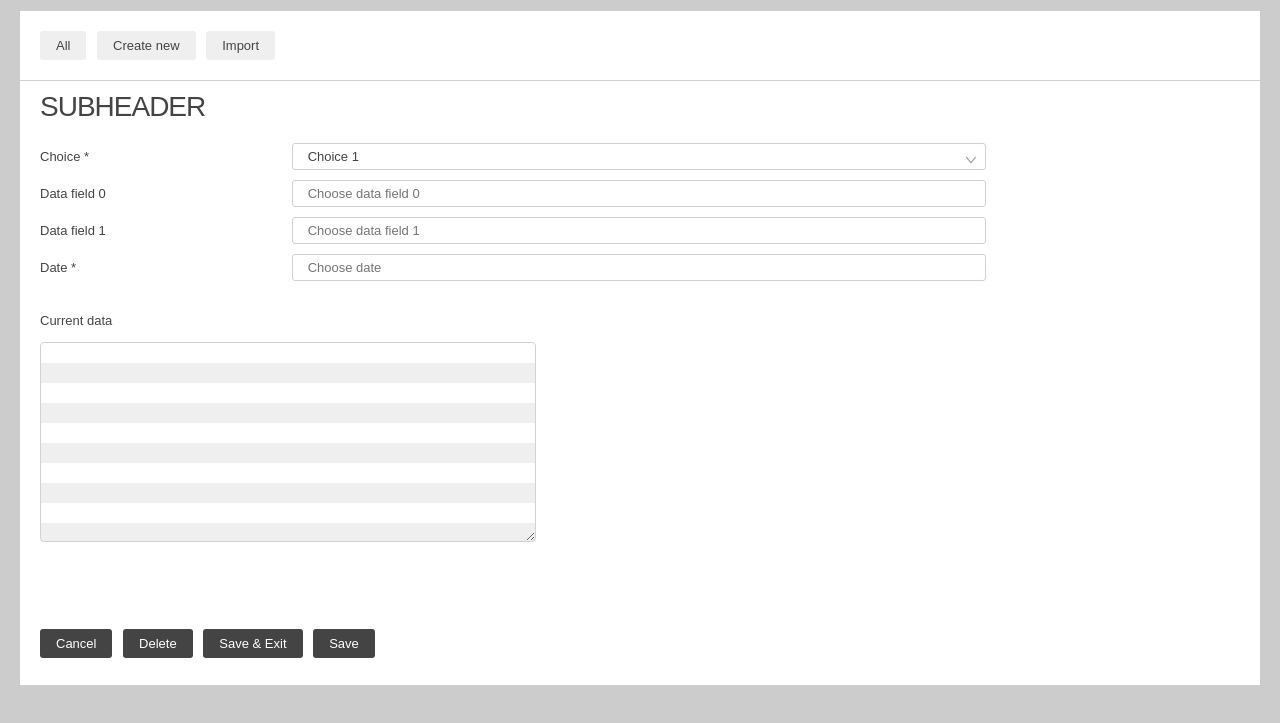
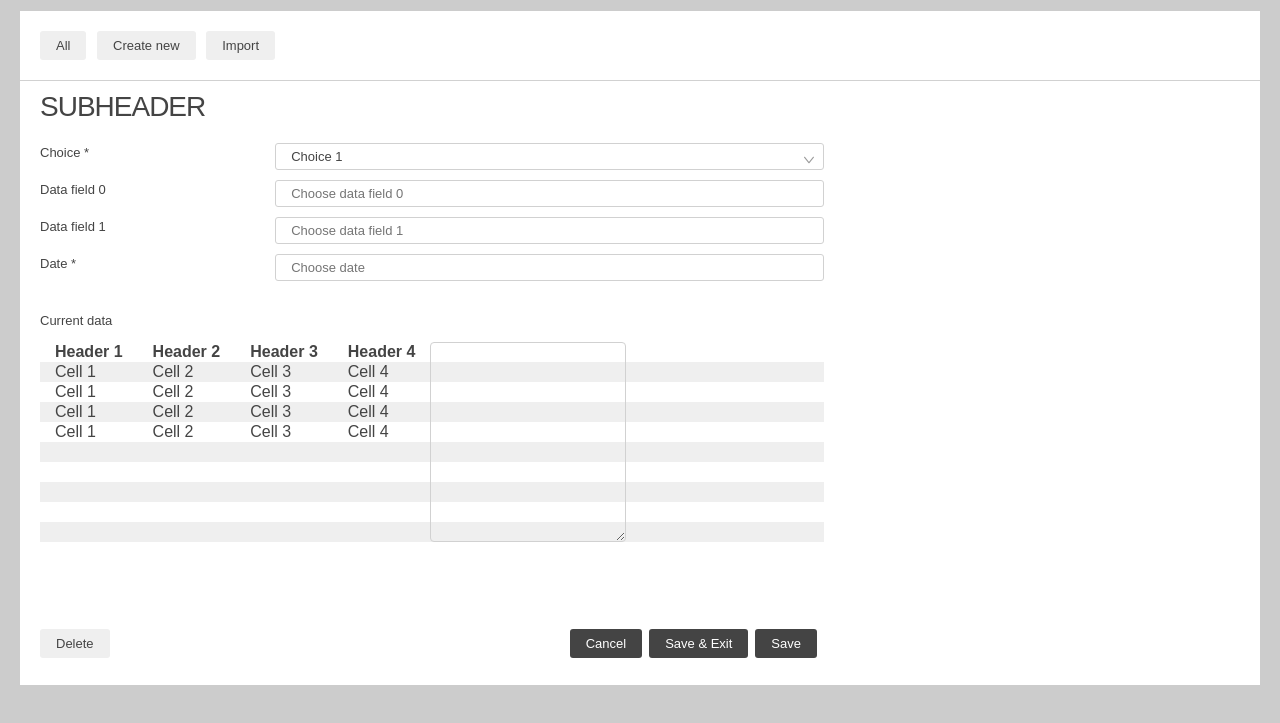
Before and after one commit to larvit/larvitadmingui, a website: page public/index.html in a window 1280 px wide. Shown: the part 109-832 px from the top of the page. Drawn offline with Linux system fonts and the light colour scheme.

Commit message:
tuning bottom action bar and trying out zebra table

```diff
--- a/public/css/general.css
+++ b/public/css/general.css
@@ -69,14 +69,6 @@ legend
 	margin-bottom:                  0;
 }
 
-textarea.zebra
-{
-	font-size:                      16px;
-	line-height:                    20px;
-	padding:                        0;
-	background-image:               repeating-linear-gradient(rgb(255, 255, 255), rgb(255, 255, 255) 20px, rgb(239, 239, 239) 20px, rgb(239, 239, 239) 40px);
-}
-
 /* Remove ugly dotted outline around links */
 ::-moz-focus-inner,
 :active,
--- a/public/css/shared.css
+++ b/public/css/shared.css
@@ -176,17 +176,18 @@
 	width:                          70%;
 }
 
-.vert_field_wrap label,
+.vert_field_wrap label
+{
+	display:                        block;
+	width:                          auto;
+	margin-bottom:                  1rem;
+}
+
 .vert_field_wrap .select_wrapper,
 .vert_field_wrap .input_wrapper
 {
-	display:                        block;
-	width:                          50%;
-}
-
-.vert_field_wrap label
-{
-	margin-bottom:                  1rem;
+	display:                        inline-block;
+	width:                          25%;
 }
 
 .vert_field_wrap .input_wrapper textarea
@@ -196,6 +197,33 @@
 	height:                         20rem;
 	border:                         1px solid #d1d1d1;
 }
+
+.zebra
+{
+	background-image:               repeating-linear-gradient(rgb(255, 255, 255), rgb(255, 255, 255) 20px, rgb(239, 239, 239) 20px, rgb(239, 239, 239) 40px);
+}
+
+	.zebra textarea,
+	.zebra table
+	{
+		font-size:                      16px;
+		line-height:                    20px;
+		padding:                        0;
+		background:                     transparent;
+		float:                          left;
+	}
+
+		.zebra table th,
+		.zebra table td
+		{
+			padding:                        0 1.5rem;
+			border:                         0;
+		}
+
+	.zebra textarea
+	{
+		padding-top:                    2rem;
+	}
 
 /* jQuery UI theming */
 .ui-widget-content
--- a/public/index.html
+++ b/public/index.html
@@ -234,12 +234,12 @@
 
 							<form class="toolbar_form read_update_delete_form" id="read_update_delete_form" method="post">
 								<div id="content_form_top" class="row wrap_row">
-									<div class="ten columns form_body">
+									<div class="eight columns form_body">
 
 										<div class="row wrap_small_row">
 											<div class="hor_field_wrap">
 												<label for="data_choice" class="strong">Choice *</label>
-												<div class="select_wrapper">
+												<div class="u-pull-right select_wrapper">
 													<div class="sel_wrap">
 														<select id="data_type" name="data_type">
 															<option value="choice1">Choice 1</option>
@@ -254,7 +254,7 @@
 										<div id="field_level_0" class="row wrap_small_row field_level">
 											<div class="hor_field_wrap">
 												<label for="data_field_0">Data field 0</label>
-												<div class="input_wrapper">
+												<div class="u-pull-right input_wrapper">
 													<input type="text" id="data_field_0" class="data_field" name="data_field_0" placeholder="Choose data field 0" />
 												</div>
 											</div>
@@ -263,7 +263,7 @@
 										<div class="row wrap_small_row field_level">
 											<div class="hor_field_wrap">
 												<label for="data_field_1">Data field 1</label>
-												<div class="input_wrapper">
+												<div class="u-pull-right input_wrapper">
 													<input type="text" id="data_field_1" class="data_field" name="data_field_1" placeholder="Choose data field 1" />
 												</div>
 											</div>
@@ -272,7 +272,7 @@
 										<div class="row wrap_row">
 											<div class="hor_field_wrap">
 												<label for="data_date" class="strong">Date *</label>
-												<div class="input_wrapper">
+												<div class="u-pull-right input_wrapper">
 													<input type="text" id="data_date" class="data_date" name="data_date" placeholder="Choose date" />
 												</div>
 											</div>
@@ -281,8 +281,46 @@
 										<div class="row wrap_row">
 											<div class="vert_field_wrap">
 												<label for="data_current_data">Current data</label>
+												<div class="row zebra">
+													<table>
+														<thead>
+															<tr>
+																<th>Header 1</th>
+																<th>Header 2</th>
+																<th>Header 3</th>
+																<th>Header 4</th>
+															</tr>
+														</thead>
+														<tbody>
+															<tr>
+																<td>Cell 1</td>
+																<td>Cell 2</td>
+																<td>Cell 3</td>
+																<td>Cell 4</td>
+															</tr>
+															<tr>
+																<td>Cell 1</td>
+																<td>Cell 2</td>
+																<td>Cell 3</td>
+																<td>Cell 4</td>
+															</tr>
+															<tr>
+																<td>Cell 1</td>
+																<td>Cell 2</td>
+																<td>Cell 3</td>
+																<td>Cell 4</td>
+															</tr>
+															<tr>
+																<td>Cell 1</td>
+																<td>Cell 2</td>
+																<td>Cell 3</td>
+																<td>Cell 4</td>
+															</tr>
+														</tbody>
+													</table>
 													<div class="input_wrapper">
-													<textarea id="data_current_data" class="u-full-width data_current_data zebra" name="data_current_data"></textarea>
+														<textarea id="data_current_data" class="data_current_data" name="data_current_data"></textarea>
+													</div>
 												</div>
 											</div>
 										</div>
@@ -290,23 +328,21 @@
 
 								</div>
 
-								<div class="row toolbar_fixed">
-									<div class="twelve columns">
+								<div class="toolbar_fixed">
 									<ul class="sub_nav">
 										<li>
+											<a class="button" href="#">Delete</a>
+										</li>
+										<li class="u-pull-right">
+											<a class="button inv active" href="#">Save</a>
+										</li>
+										<li class="u-pull-right">
+											<a class="button inv" href="#">Save & Exit</a>
+										</li>
+										<li class="u-pull-right">
 											<a class="button inv" href="#">Cancel</a>
 										</li>
-											<li>
-												<a class="button inv" href="#">Delete</a>
-											</li>
-											<li>
-												<a class="button inv" href="#">Save & Exit</a>
-											</li>
-											<li>
-												<a class="button inv active" href="#">Save</a>
-											</li>
 									</ul>
-									</div>
 								</div>
 
 							</form>
--- a/public/js/custom.js
+++ b/public/js/custom.js
@@ -1,4 +1,4 @@
-$(document).ready(function () {
+$(document).ready(function() {
 	// Datepicker begin
 	$('.data_date').datepicker();
 
@@ -8,13 +8,13 @@ $(document).ready(function () {
 	}
 
 	// If click hamburger AND left nav is hidden - set cookie AND show left nav
-	$('a.open_menu').on('click', function () {
+	$('a.open_menu').on('click', function() {
 		Cookies.set('leftNav', '1');
 		//location.hash = 'main_nav';
 	});
 
 	// If click hamburger AND left nav is visible - remove cookie AND hide left nav
-	$('a.close_menu').on('click', function () {
+	$('a.close_menu').on('click', function() {
 		Cookies.remove('leftNav');
 		//location.hash = '';
 	});
--- a/public/js/jquery.fixed.toolbar.js
+++ b/public/js/jquery.fixed.toolbar.js
@@ -8,13 +8,13 @@ jQuery(function($) {
 
 		if (!$toolbar.length) return;
 
-		$toolbar.wrap('<div class="toolbar_wrapper" style="position: relative;">');
+		$toolbar.wrap('<div class="row"><div class="eight columns toolbar_wrapper" style="position: relative;">');
 
 		var toolbarHeight = $toolbar.outerHeight(), //  + 15 add 15px for margin
 		$wrap = $toolbar.parent().css('height', toolbarHeight);
 
 		$toolbar.css({
-			//width: $formbody.innerWidth(),
+			width: $toolbar.parent().width()+'px',
 			position: 'absolute'
 		});
 
@@ -41,7 +41,8 @@ jQuery(function($) {
 				$toolbar.css({
 					top: 0,
 					position: 'absolute',
-					width: formWidth
+					width: $toolbar.parent().width()+'px'//,
+					//width: formWidth
 				});
 			} else if (viewY <= maxY && (sizeChanged || mode == 'inline')) {
 				mode = 'fixed';
@@ -49,16 +50,18 @@ jQuery(function($) {
 				$toolbar.css({
 					top: $window.height() - toolbarHeight,
 					position: 'fixed',
-					width: formWidth
+					width: $toolbar.parent().width()+'px'//,
+					//width: formWidth
 				});
 			}
 
 		}
 
 		$window.scroll(onScroll);
-		$window.resize(onScroll);
 		$window.on('redraw', onScroll);
-		onScroll();
+		$window.bind('resize', function() {
+    	onScroll();
+		}).trigger('resize');
 
 		// do it again in a few hundred ms to correct for other UI initialisation
 		setTimeout(onScroll, 200);
```
Lines whose indentation alone changed are shown as unchanged.
